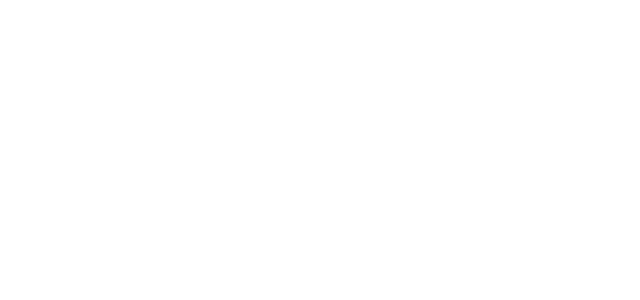
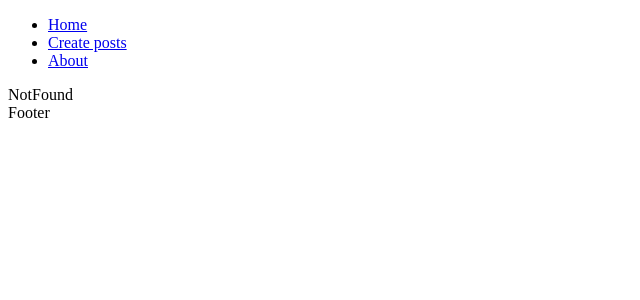
Before and after one commit to rabbolinif/travel-blog-grp2, a React (Create React App) app: page /travel-blog-grp2/about in a window 1280 px wide. Before the commit this address had no page. Shown: the top 300 px of the page, without its empty margins (0-640 px from the left). Built offline with nearby package versions, Linux system fonts and the light colour scheme.

Commit message:
Working release of Router scaffold

```diff
--- a/src/App.js
+++ b/src/App.js
@@ -1,13 +1,18 @@
 import {Routes, Route, Link} from 'react-router-dom';
 import Layout from './components/Layout';
+import Home from './components/Home';
+import CreatePost from './components/CreatePost';
+import About from './components/About';
+import NotFound from './components/NotFound';
 
 const App = () => {
   return (
     <Routes>
       <Route path='/' element={<Layout />} >
-        <Route index element={<div>All Posts</div>} />
-        <Route path='new-post' element={<div>Create Post</div>} />
-        <Route path='about' element={<div>About</div>} />
+        <Route index element={<Home />} />
+        <Route path='new-post' element={<CreatePost />} />
+        <Route path='about' element={<About />} />
+        <Route path='*' element={<NotFound />} />
       </Route>
     </Routes>
   );
--- /dev/null
+++ b/src/components/About.js
@@ -0,0 +1,5 @@
+const About = () => {
+  return <div>About</div>
+};
+
+export default About;
--- /dev/null
+++ b/src/components/CreatePost.js
@@ -0,0 +1,5 @@
+const CreatePost = () => {
+  return <div>CreatePost</div>
+};
+
+export default CreatePost;
--- /dev/null
+++ b/src/components/Home.js
@@ -0,0 +1,5 @@
+const Home = () => {
+  return <div>Home</div>
+};
+
+export default Home;
--- a/src/components/Layout.js
+++ b/src/components/Layout.js
@@ -17,6 +17,7 @@
             </ul>
         </nav>
         <Outlet />
+        <footer>Footer</footer>
     </div>
   )
 }
--- /dev/null
+++ b/src/components/NotFound.js
@@ -0,0 +1,5 @@
+const NotFound = () => {
+  return <div>NotFound</div>
+};
+
+export default NotFound;
```
